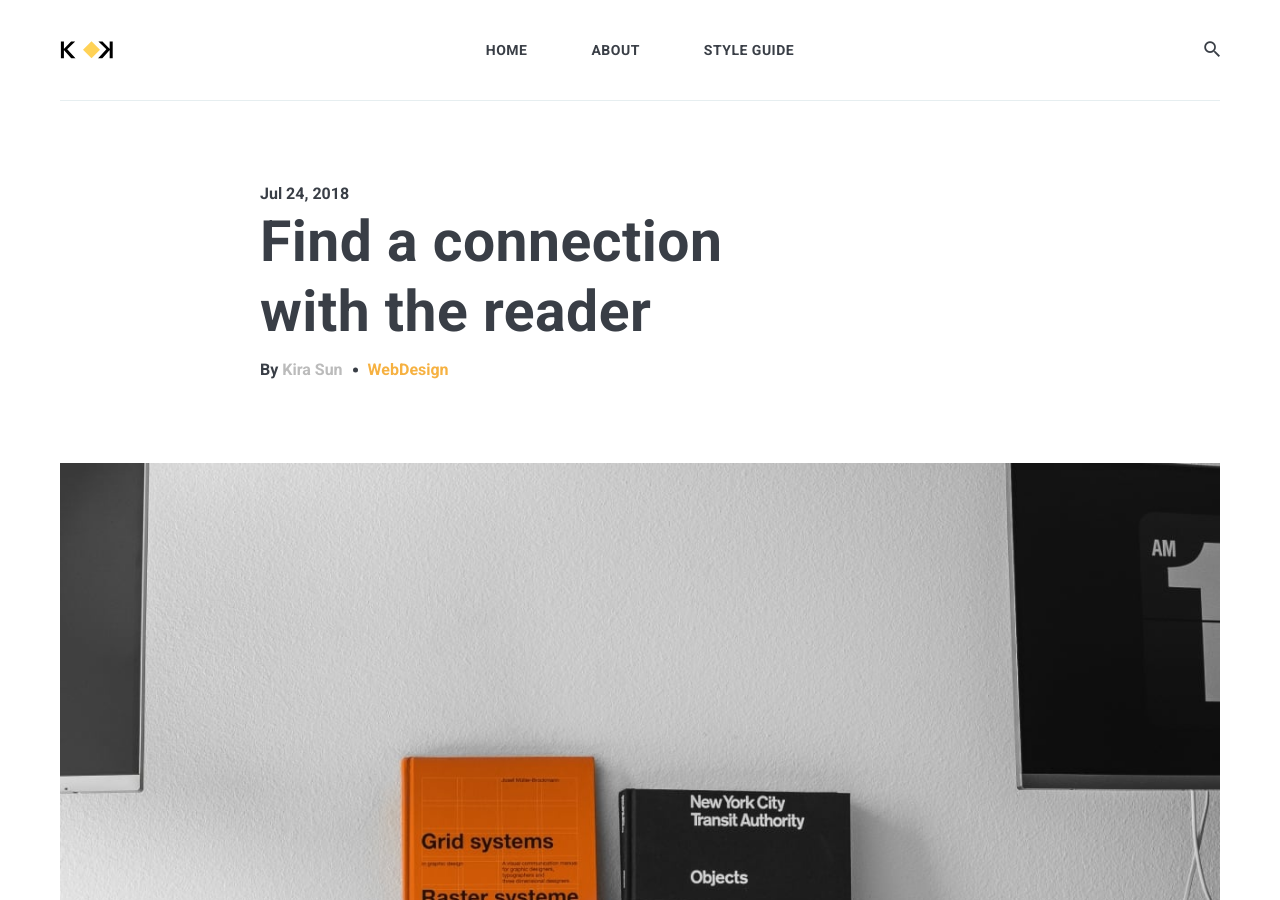
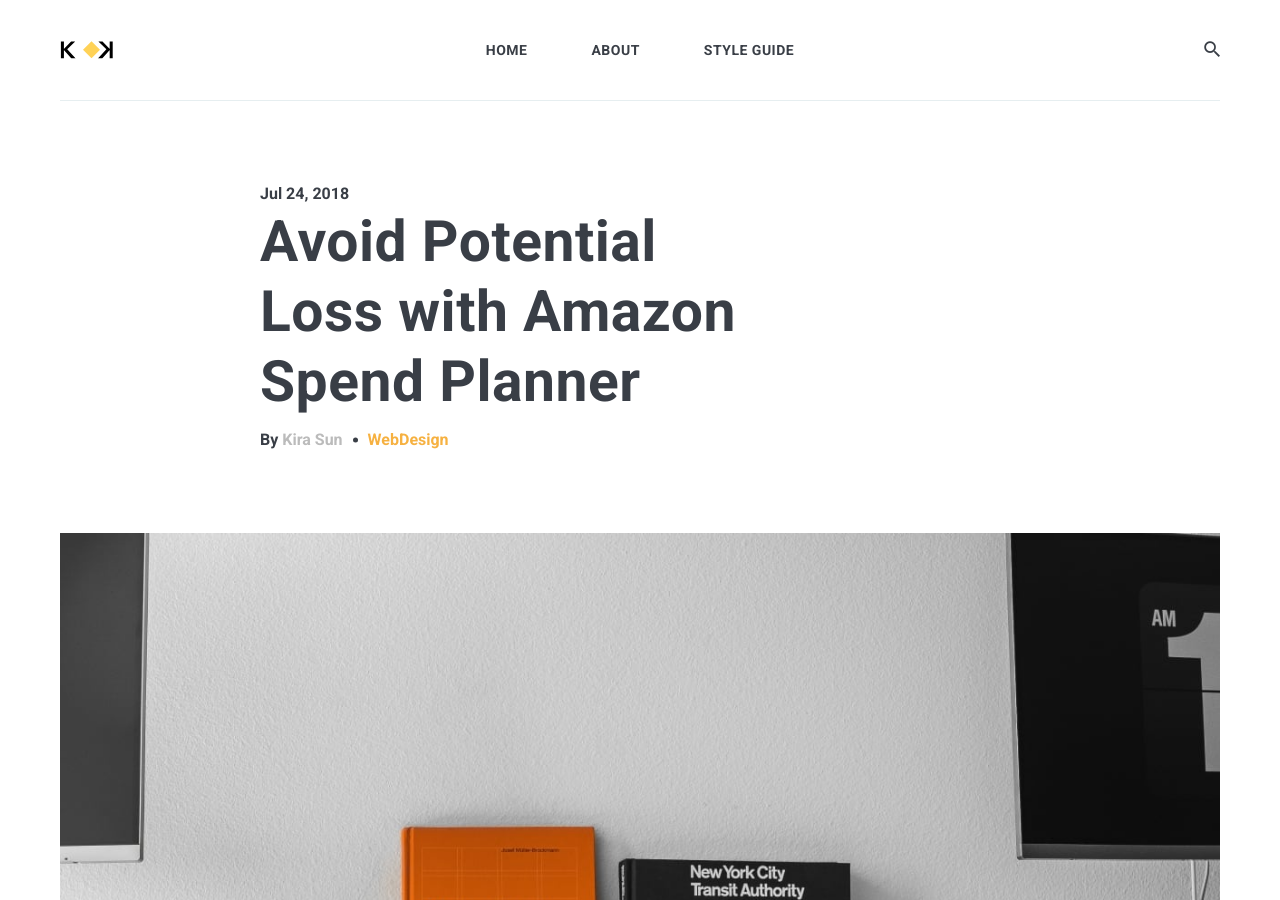
Before and after one commit to artemsheludko/zolan, a Jekyll site: the page built from _posts/2018-07-23-find-a-connection-with-the-reader.markdown, in a window 1280 px wide and 900 px high. Built offline with Jekyll 4.4.1, drawn with Linux system fonts in a browser that asks for light colours; nearby versions of some CDN libraries; comment, search, counter and statistics services are not loaded.

Commit message:
Update 2018-07-23-find-a-connection-with-the-reader.markdown

```diff
--- a/_posts/2018-07-23-find-a-connection-with-the-reader.markdown
+++ b/_posts/2018-07-23-find-a-connection-with-the-reader.markdown
@@ -1,6 +1,6 @@
 ---
 layout: post
-title:  Find a connection with the reader
+title:  Avoid Potential Loss with Amazon Spend Planner
 date:   2018-07-24 15:01:35 +0300
 image:  02.jpg
 tags:  WebDesign
```
